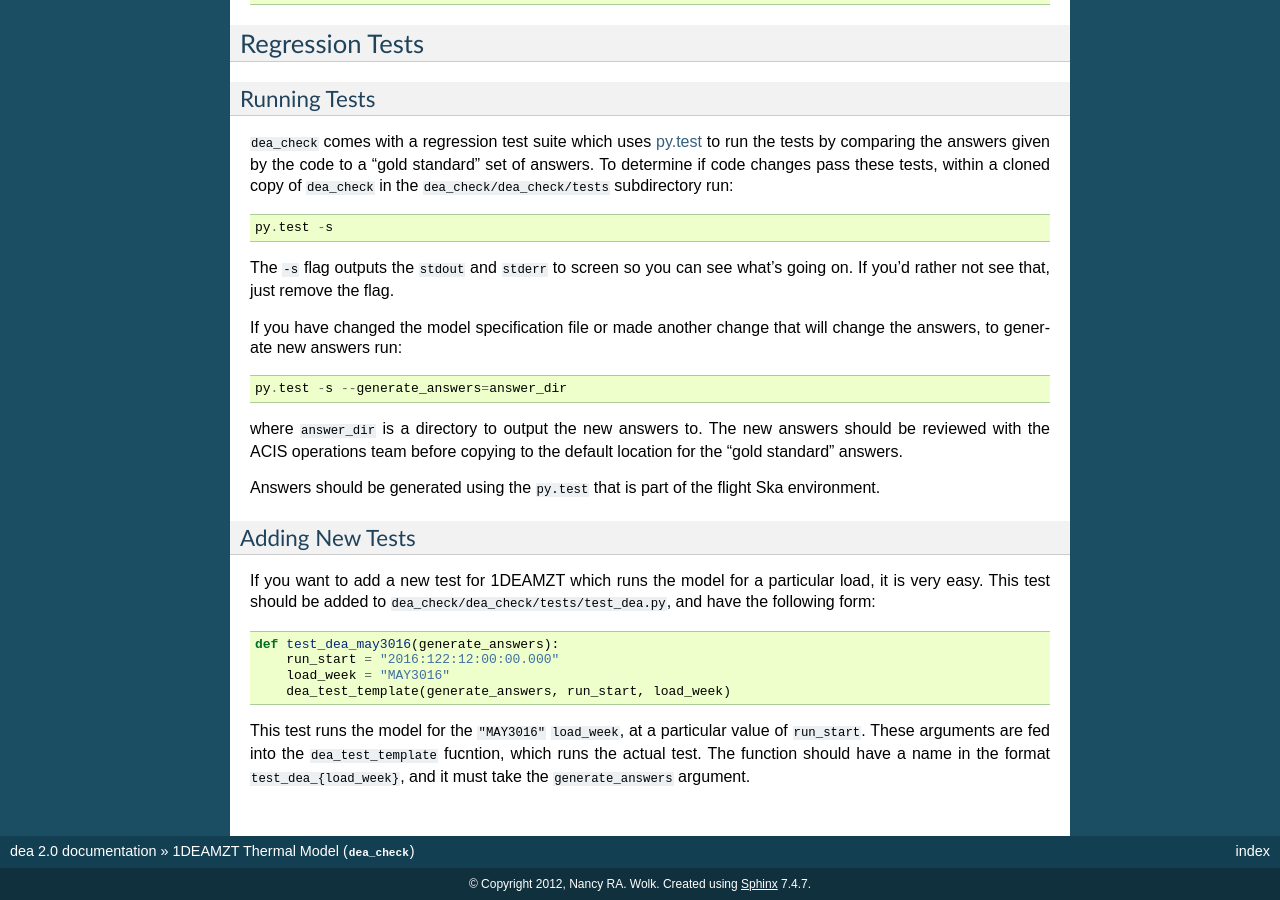
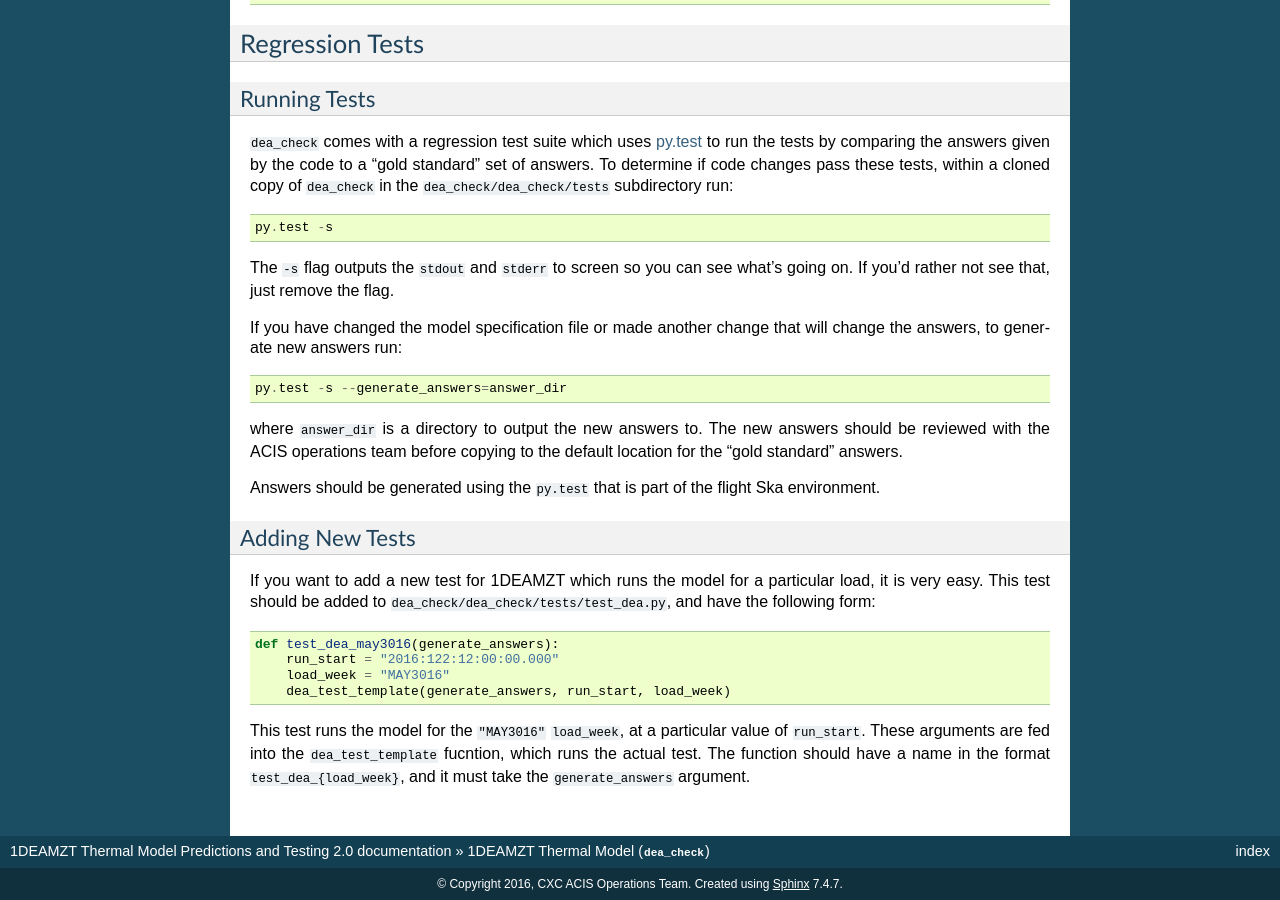
Before and after one commit to acisops/dea_check, a Sphinx documentation site: the page built from doc/index.rst, in a window 1280 px wide and 900 px high, scrolled down 1926 px. Built offline with Sphinx 7.4.7, drawn with Linux system fonts in a browser that asks for light colours; some of the changed text lies outside the part shown.

Commit message:
Make this copyrighted ACIS ops and give it a nicer name

```diff
--- a/doc/conf.py
+++ b/doc/conf.py
@@ -38,8 +38,8 @@ source_suffix = '.rst'
 master_doc = 'index'
 
 # General information about the project.
-project = u'dea'
-copyright = u'2012, Nancy RA. Wolk'
+project = u'1DEAMZT Thermal Model Predictions and Testing'
+copyright = u'2016, CXC ACIS Operations Team'
 
 # The version info for the project you're documenting, acts as replacement for
 # |version| and |release|, also used in various other places throughout the
```
